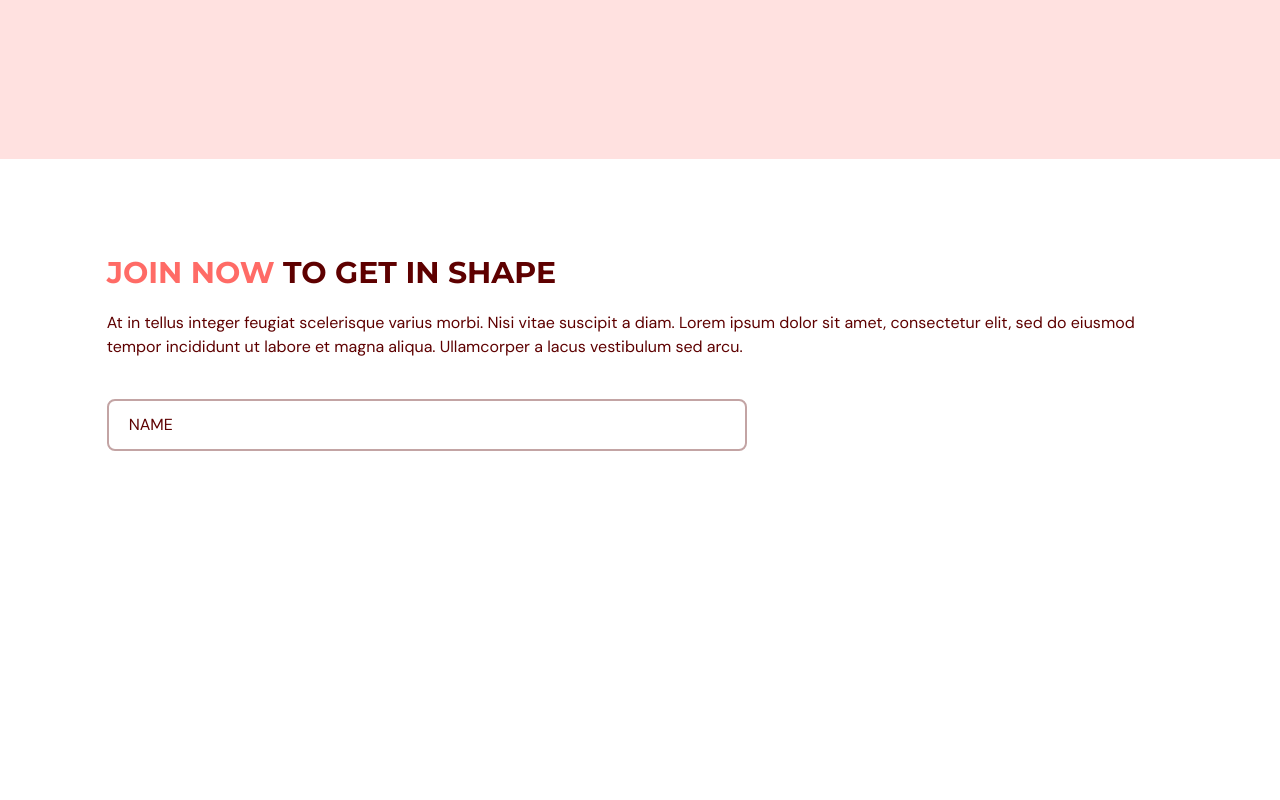
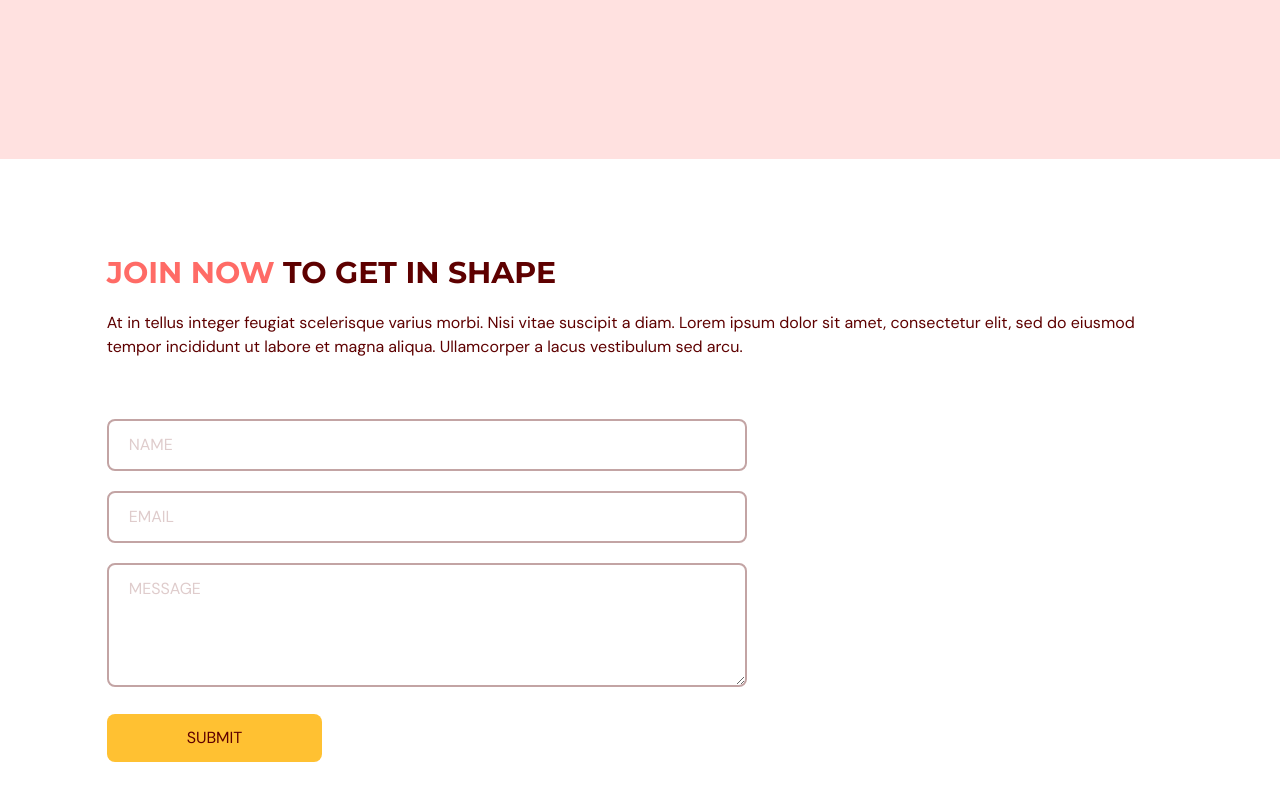
Before and after one commit to KaleabIsDoneWithJava/Evogym_-_Service_Website, a React (Vite) app: page / in a window 1280 px wide. Shown: the part 2831-3631 px from the top of the page. Before the commit the page ends 3410 px from the top, so only its background shows below. Built offline with nearby package versions, Linux system fonts and the light colour scheme.

Commit message:
Form done

```diff
--- a/src/scenes/contactus/index.tsx
+++ b/src/scenes/contactus/index.tsx
@@ -9,8 +9,6 @@ type Props = {
 };
 
 function ContactUs({ setSelectedPage }: Props) {
-  const inputStyles = `"w-full rounded-lg border-2 border-gray-500 px-5 py-3 placeholder-gray-500"`;
-
   const {
     register,
     trigger, //allows us to validate our form if needed. Async function.
@@ -69,9 +67,10 @@ function ContactUs({ setSelectedPage }: Props) {
               onSubmit={onSubmit}
               action="https://formsubmit.co/el/hobime"
               method="POST"
+              //className="flex flex-col gap-6"
             >
               <input
-                className="w-full rounded-lg border-2 border-gray-300 px-5 py-3 placeholder-gray-500 active:border-gray-500"
+                className="mt-5 w-full rounded-lg border-2 border-gray-300 px-5 py-3 placeholder-gray-100 focus:border-primary-500 focus:outline-none"
                 type="text"
                 placeholder="NAME"
                 {...register("name", {
@@ -86,6 +85,46 @@ function ContactUs({ setSelectedPage }: Props) {
                     "Max length is 100 characters."}
                 </p>
               )}
+              <input
+                className=" mt-5 w-full rounded-lg border-2 border-gray-300 px-5 py-3 placeholder-gray-100 focus:border-primary-500 focus:outline-none"
+                type="text"
+                placeholder="EMAIL"
+                {...register("email", {
+                  required: true,
+                  pattern: /^[A-Z0-9._%+-]+@[A-Z0-9.-]+\.[A-Z]{2,}$/i, // Fooking regex
+                })}
+              />
+              {errors.email && (
+                <p className="mt-1 text-red-500 ">
+                  {errors.email.type === "required" &&
+                    "This Field is required."}
+                  {errors.email.type === "pattern" && "Invalid email address."}
+                </p>
+              )}
+              <textarea
+                className="mt-5  w-full rounded-lg border-2 border-gray-300 px-5 py-3 placeholder-gray-100 focus:border-primary-500 focus:outline-none"
+                placeholder="MESSAGE"
+                rows={4}
+                cols={50}
+                {...register("message", {
+                  required: true,
+                  maxLength: 2000,
+                })}
+              />
+              {errors.message && (
+                <p className="mt-1 text-red-500 ">
+                  {errors.message.type === "required" &&
+                    "This Field is required."}
+                  {errors.message.type === "maxLength" &&
+                    "Max length is 2,000 characters."}
+                </p>
+              )}
+              <button
+                type="submit"
+                className="mt-5 rounded-lg bg-secondary-500 px-20 py-3 transition duration-500 hover:text-white"
+              >
+                SUBMIT
+              </button>
             </form>
           </motion.div>
         </div>
```
